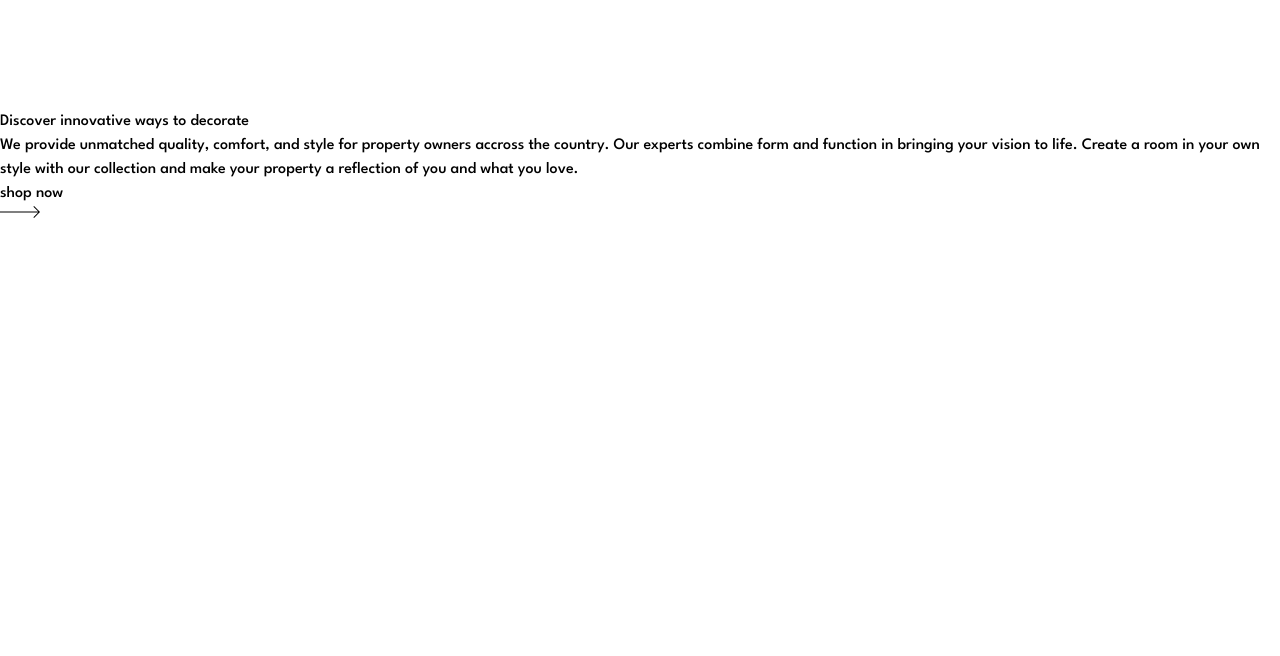
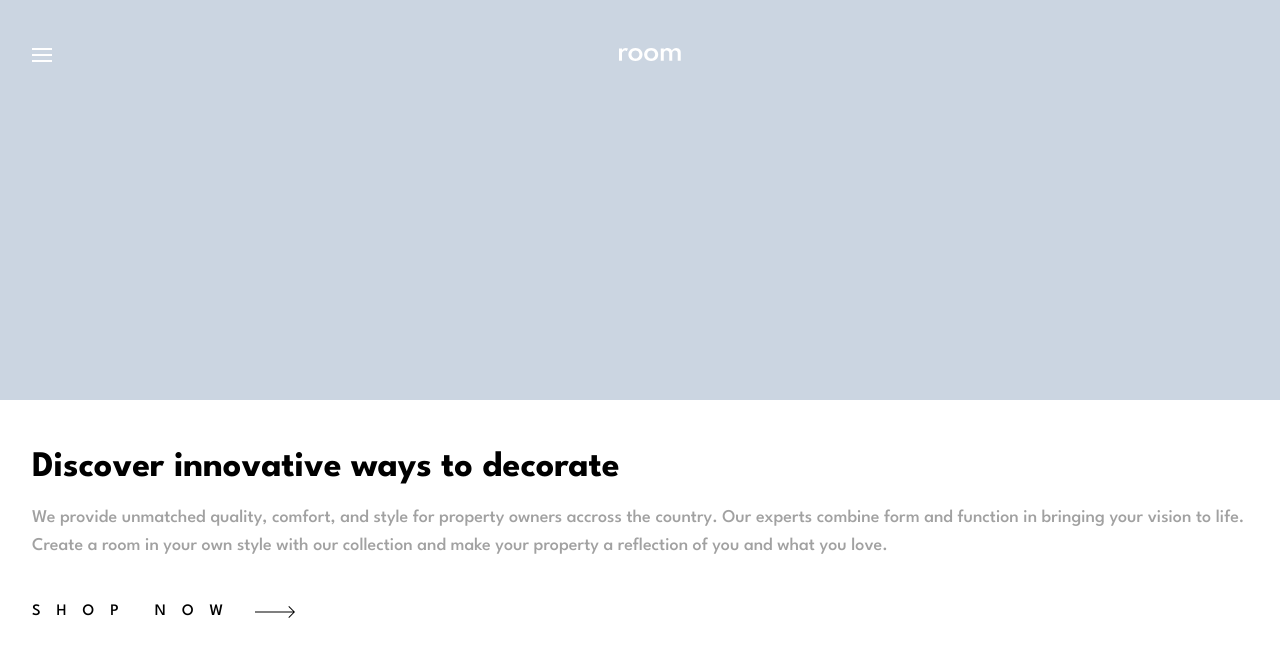
Before and after one commit to eniiku/room, a React (Vite) app: page / in a window 1280 px wide. Shown: the top 656 px of the page. Built offline with nearby package versions, Linux system fonts and the light colour scheme.

Commit message:
style(Hero): add basic css declarations

```diff
--- a/src/views/Hero/Hero.tsx
+++ b/src/views/Hero/Hero.tsx
@@ -5,20 +5,23 @@ import arrowIcon from '../../assets/icon-arrow.svg';
 export const Hero = () => {
   return (
     <section aria-label="Landing section of the room's website">
-      <div>
+      <div className='h-[50vh] bg-slate-300 bg-center bg-no-repeat bg-cover'>
         <Navbar />
       </div>
-      <div>
-        <h1>Discover innovative ways to decorate</h1>
-        <p>
+      <div className='container-gutters py-12'>
+        <h1 className='text-4xl font-bold'>
+          Discover innovative ways to decorate
+        </h1>
+        <p className='text-[var(--dark-gray)] text-lg mt-4'>
           We provide unmatched quality, comfort, and style for property owners
           accross the country. Our experts combine form and function in bringing
           your vision to life. Create a room in your own style with our
           collection and make your property a reflection of you and what you
           love.
         </p>
-        <button>
-          <span>shop now</span> <img src={arrowIcon} role='presentation' />
+        <button className='flex items-center gap-4 mt-10'>
+          <span className='uppercase tracking-[1rem]'>shop now</span>{' '}
+          <img src={arrowIcon} role='presentation' />
         </button>
       </div>
     </section>
```
